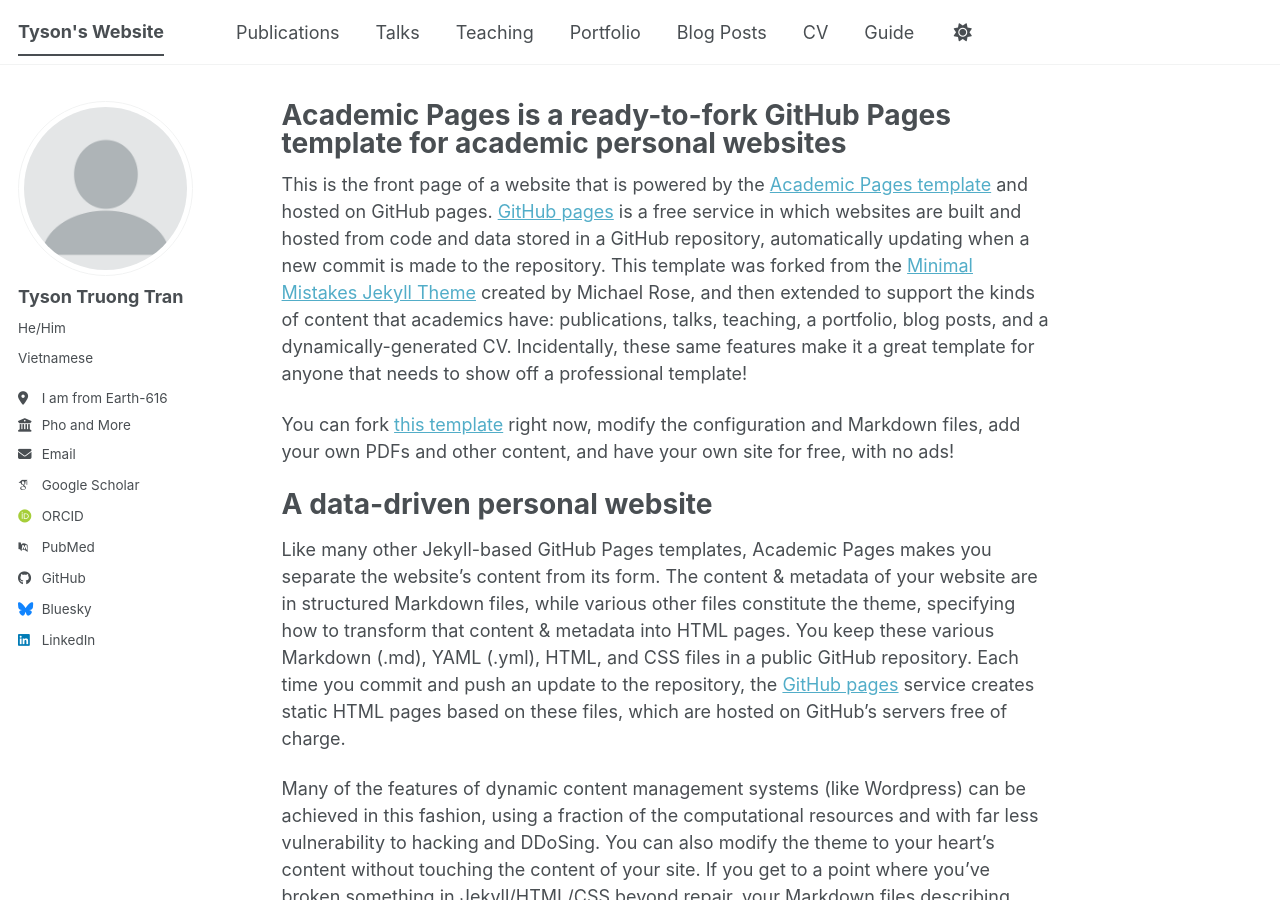
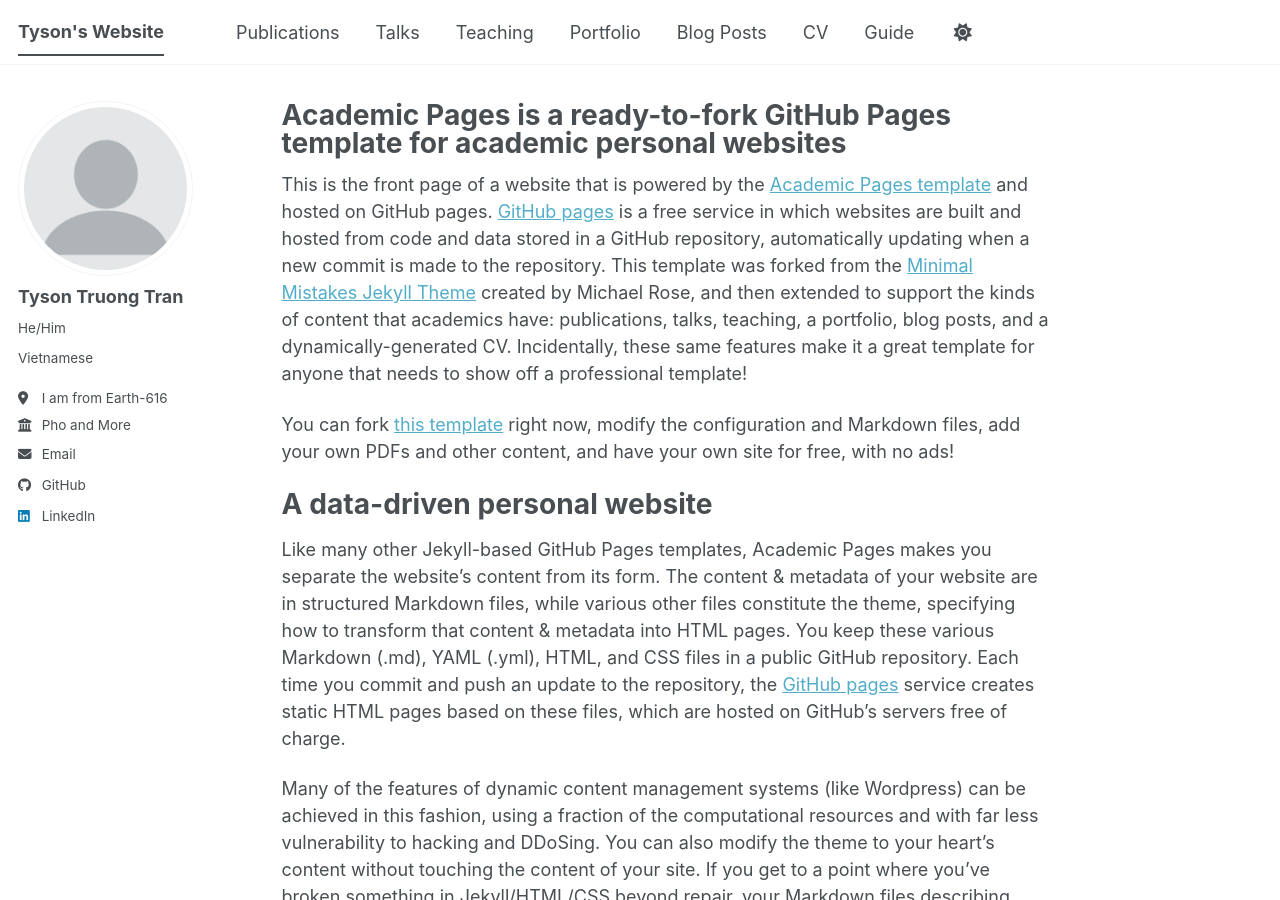
Before and after one commit to xTekz0x/tekz0.github.io, a Jekyll site: the page built from _pages/about.md, in a window 1280 px wide and 900 px high. Built offline with Jekyll 4.4.1, drawn with Linux system fonts in a browser that asks for light colours; some web fonts are replaced; a script bundle is joined from its source files by our own code; library files that are not in the unit come from our copies; some of the changed lines change nothing that is shown.

Commit message:
Update _config.yml

```diff
--- a/_config.yml
+++ b/_config.yml
@@ -35,13 +35,13 @@
   # Academic websites
   academia         : # URL
   arxiv            : # URL - Update with the correct link to your profile
-  googlescholar    : "https://scholar.google.com/citations?user=PS_CX0AAAAAJ"
+  googlescholar    : # URL
   inspire-hep      : # URL
   impactstory      : # URL
-  orcid            : "https://orcid.org/yourorcidurl"
+  orcid            : # URL
   semantic         : # URL
   ssrn             : # URL
-  pubmed           : "https://www.ncbi.nlm.nih.gov/pubmed/?term=john+snow"
+  pubmed           : # URL
   researchgate     : # URL
   scopus           : # URL
   zotero           : # URL
@@ -51,13 +51,13 @@
   bitbucket        : # Username - Update with your username on the site
   codepen          : # Username
   dribbble         : # Username
-  github           : "academicpages"
+  github           : "xTekz0x"
   kaggle           : # Username
   stackoverflow    : # User number or user number and name (i.e., use "1" or "1/jeff-atwood")
 
   # Social media
   artstation       : # Username
-  bluesky          : "bsky.app" # Replace this with you Bluesky username
+  bluesky          : # Replace this with you Bluesky username
   facebook         : # Username
   flickr           : # Username
   foursquare       : # Username
@@ -66,7 +66,7 @@
   keybase          : # Username
   instagram        : # Username
   lastfm           : # Username
-  linkedin         : tyson-tran-5b44723a7
+  linkedin         : "tyson-tran-5b44723a7"
   mastodon         : # URL
   medium           : # URL
   pinterest        : # Username
```
